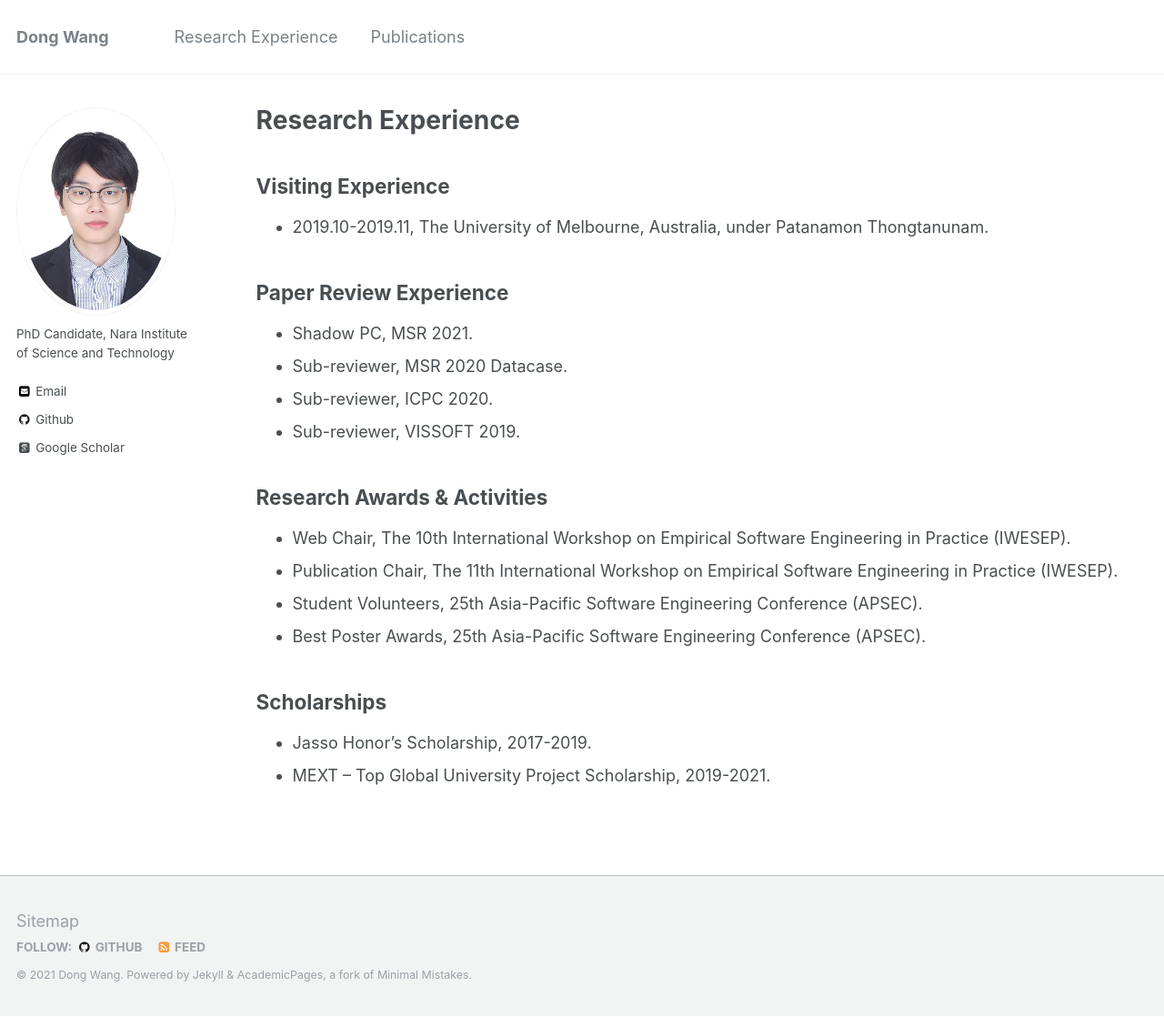
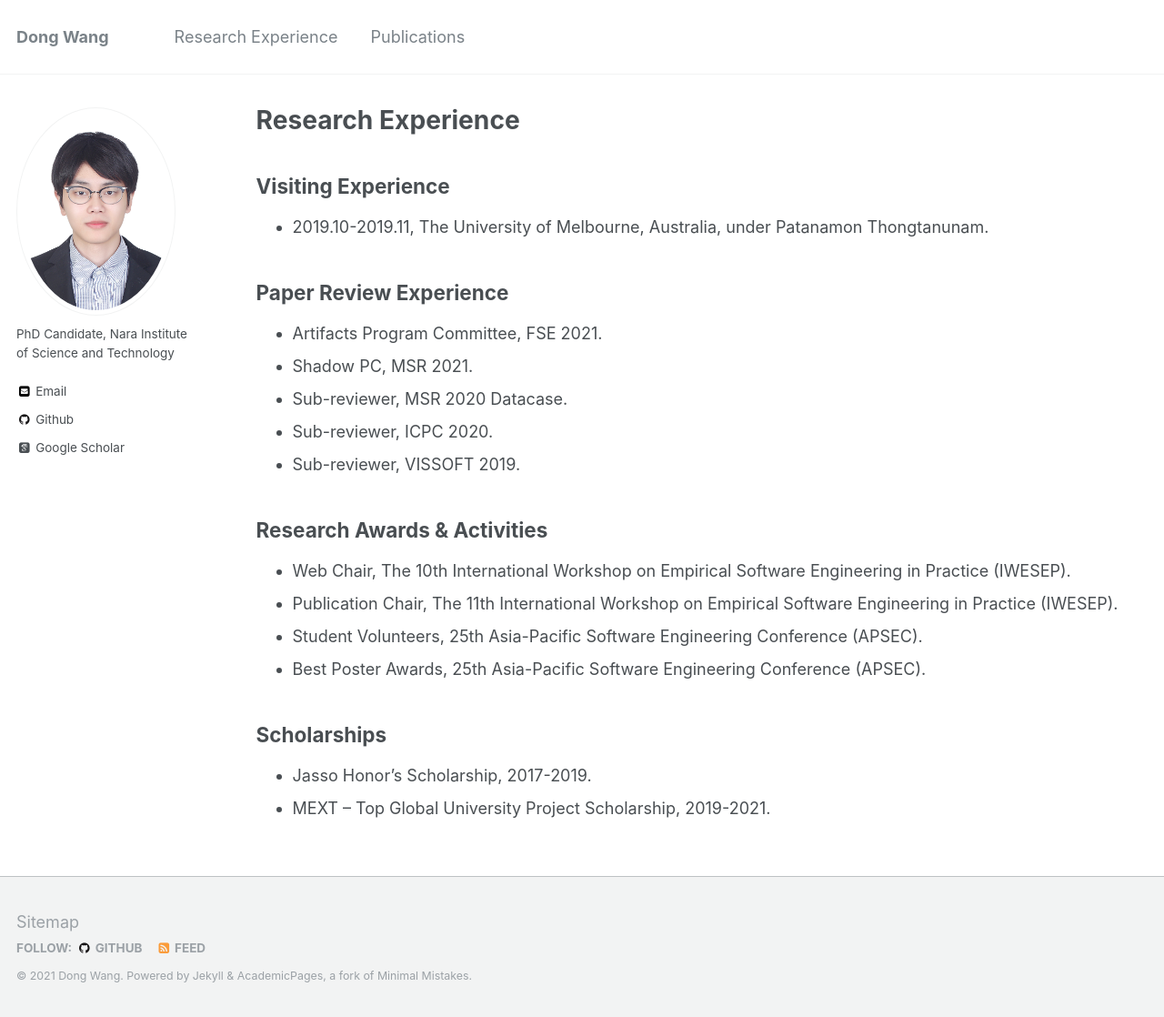
Before and after one commit to tao-xiao/dong-w.github.io, a Jekyll site: the page built from _pages/research.md, in a window 1280 px wide and 1118 px high. Shown: the whole window at 91% size. Built offline with Jekyll 4.4.1, drawn with Linux system fonts in a browser that asks for light colours; some web fonts are replaced.

Commit message:
Update research.md

```diff
--- a/_pages/research.md
+++ b/_pages/research.md
@@ -10,6 +10,7 @@ author_profile: true
 
 ## Paper Review Experience
 
+* Artifacts Program Committee, FSE 2021.
 * Shadow PC, MSR 2021.
 * Sub-reviewer, MSR 2020 Datacase.
 * Sub-reviewer, ICPC 2020.
```
